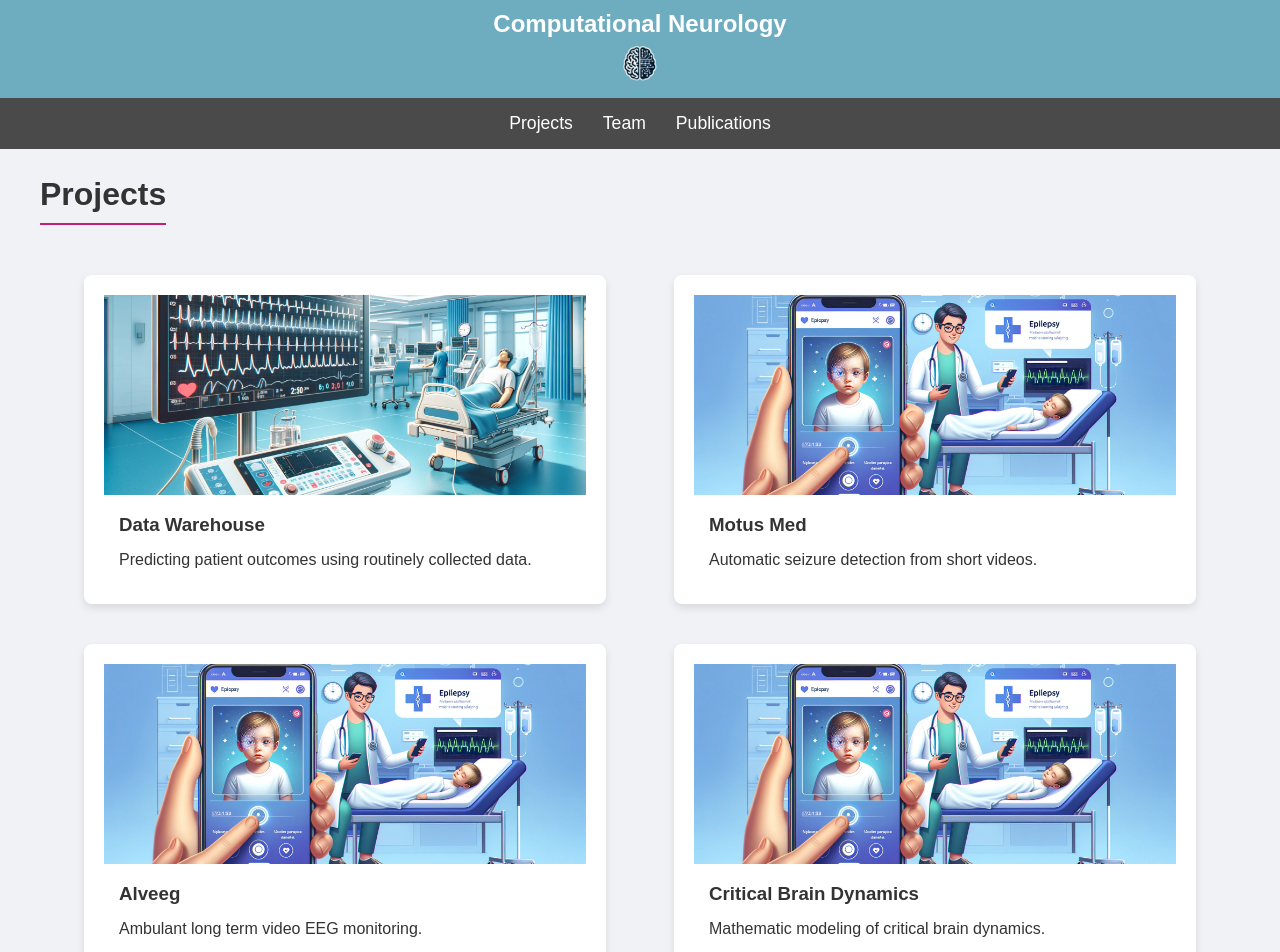
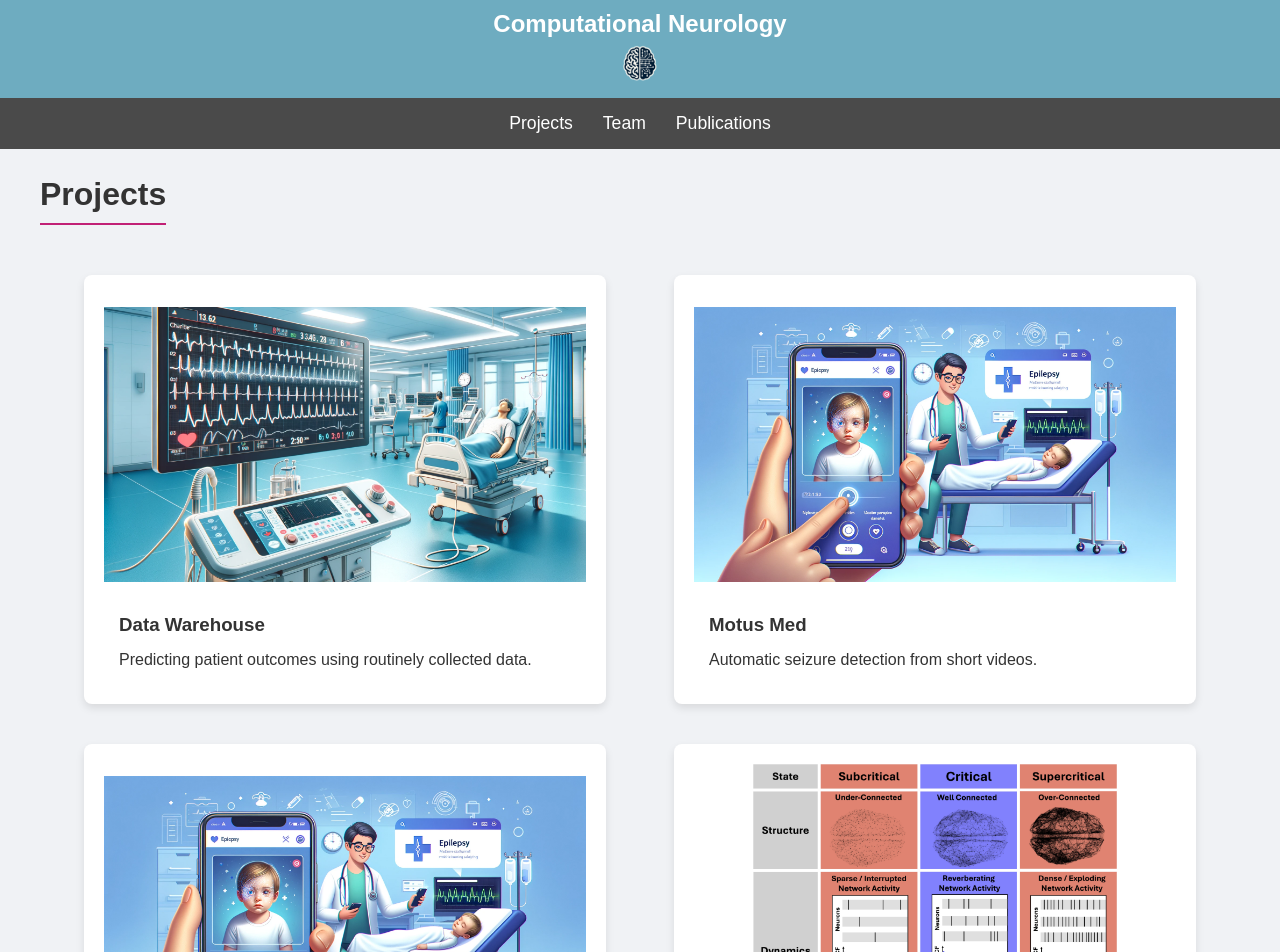
Before and after one commit to computational-neurology-charite/computational-neurology-charite.github.io, a React (Create React App) app: page / in a window 1280 px wide. Shown: the top 952 px of the page. Built offline with nearby package versions, Linux system fonts and the light colour scheme.

Commit message:
Criticality picture added and fill style set to contain

```diff
--- a/src/components/Projects.css
+++ b/src/components/Projects.css
@@ -16,8 +16,8 @@
 
 .project-card img {
   width: 100%;
-  height: 200px;
-  object-fit: cover;
+  height: 300px;
+  object-fit: contain;
 }
 
 .project-card h3 {
--- a/src/components/Projects.js
+++ b/src/components/Projects.js
@@ -28,7 +28,7 @@ const projectsData = [
     title: "Critical Brain Dynamics",
     shortDescription: "Mathematic modeling of critical brain dynamics.",
     fullDescription: "A prospective multicenter randomised controlled study on the diagnostic yield of ambulant long term video EEG monitoring in patients with suspected epilepsy.",
-    image: "/images/project_video_eeg.webp"
+    image: "/images/criticality.jpg"
   },
 
   {
```
Also changed, not shown: public/images/criticality.jpg (added).
